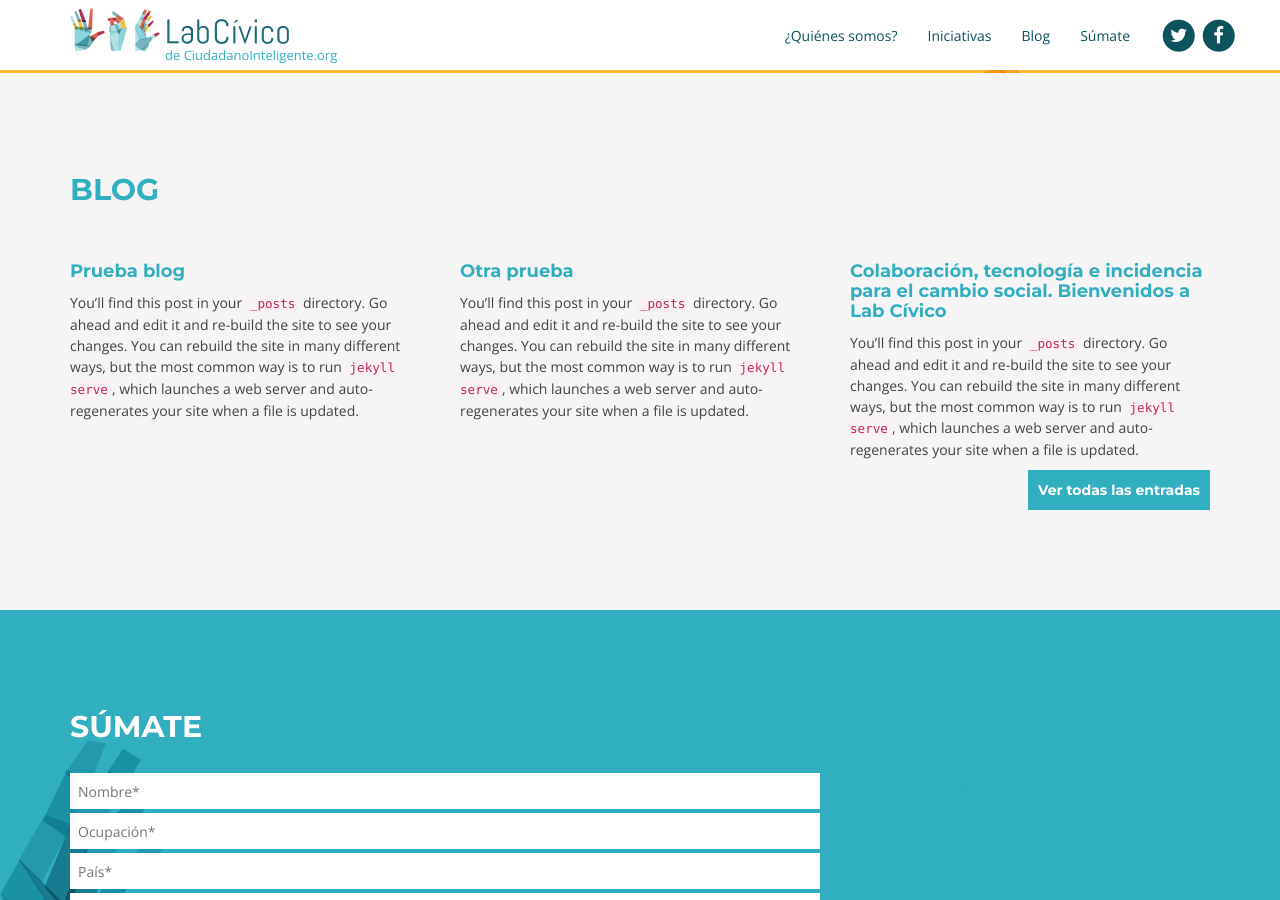
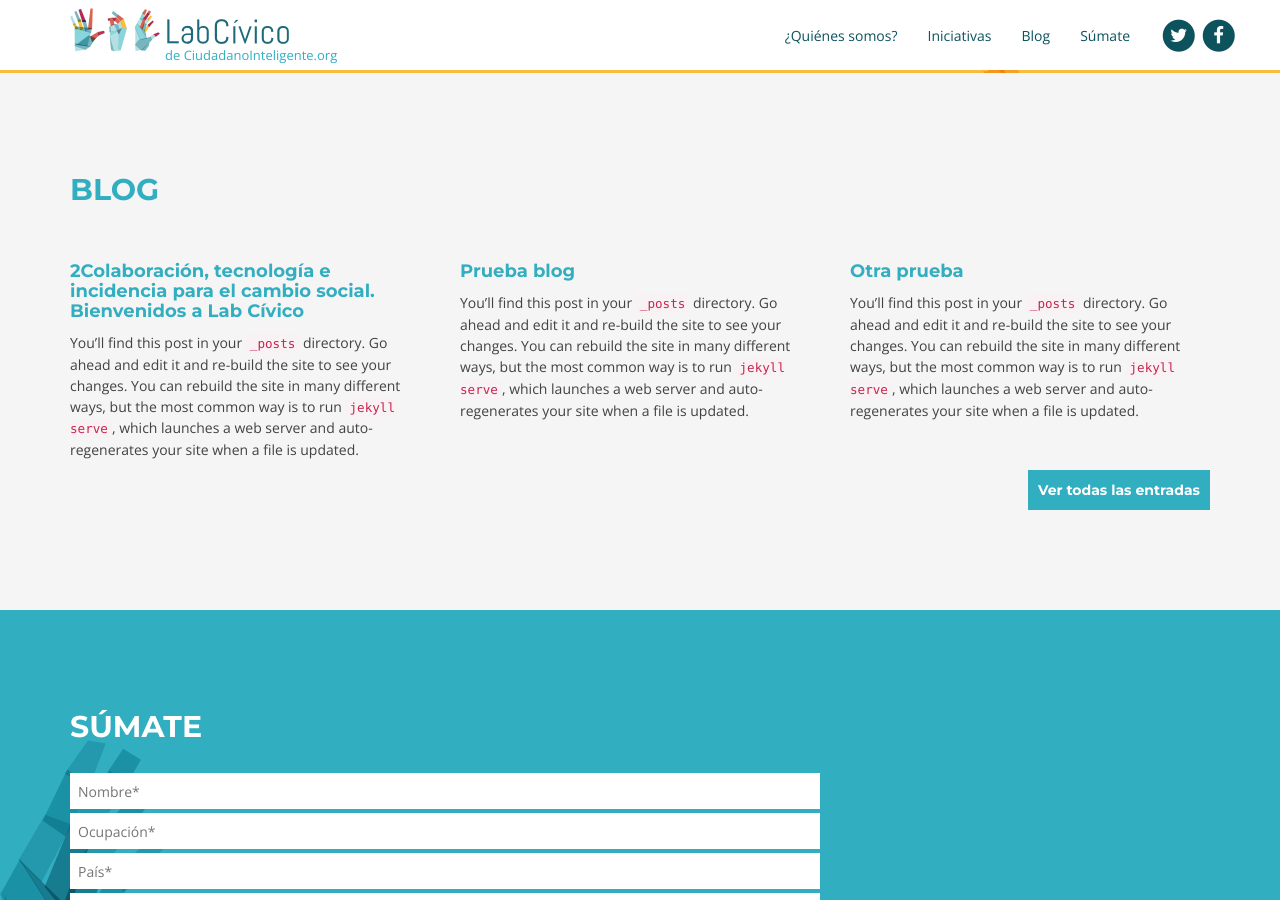
Before and after one commit to ciudadanointeligente/br.labcivico.org.github.io, a Jekyll site: the page built from index.html, in a window 1280 px wide and 900 px high, scrolled down 2014 px. Built offline with Jekyll 4.4.1, drawn with Linux system fonts in a browser that asks for light colours; nearby versions of some CDN libraries; comment, search, counter and statistics services are not loaded.

Commit message:
Updated blog

```diff
--- a/index.html
+++ b/index.html
@@ -136,7 +136,7 @@
     <div class="container">
       <h2>BLOG</h2>
         <div class="row">
-          {% for entry in site.posts %}
+          {% for entry in site.posts | limit:3 | sort:date%}
 	          <div class="col-md-4">
 	            <ul class="list-unstyled">
 	              <li>
```
Also changed, not shown: _posts/2015-07-28-prueba2.md (added, +20 -0 lines).
